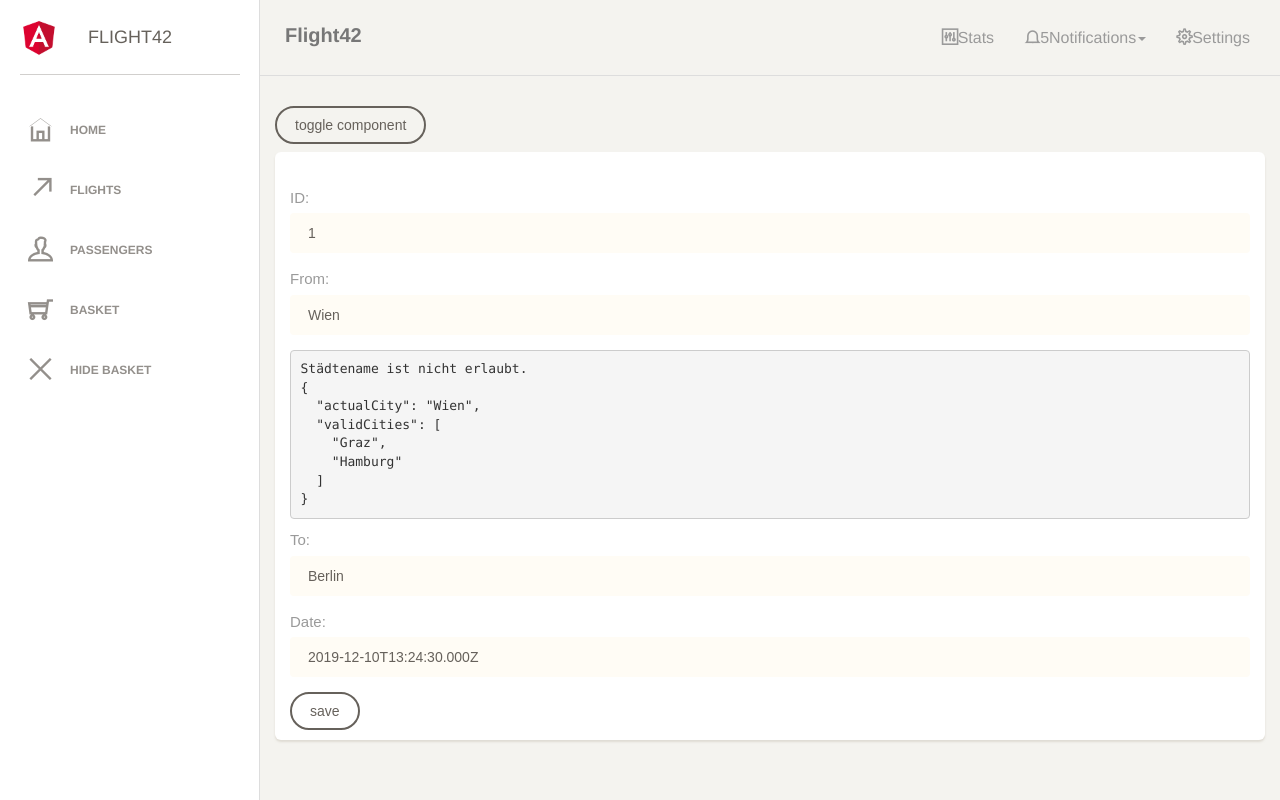
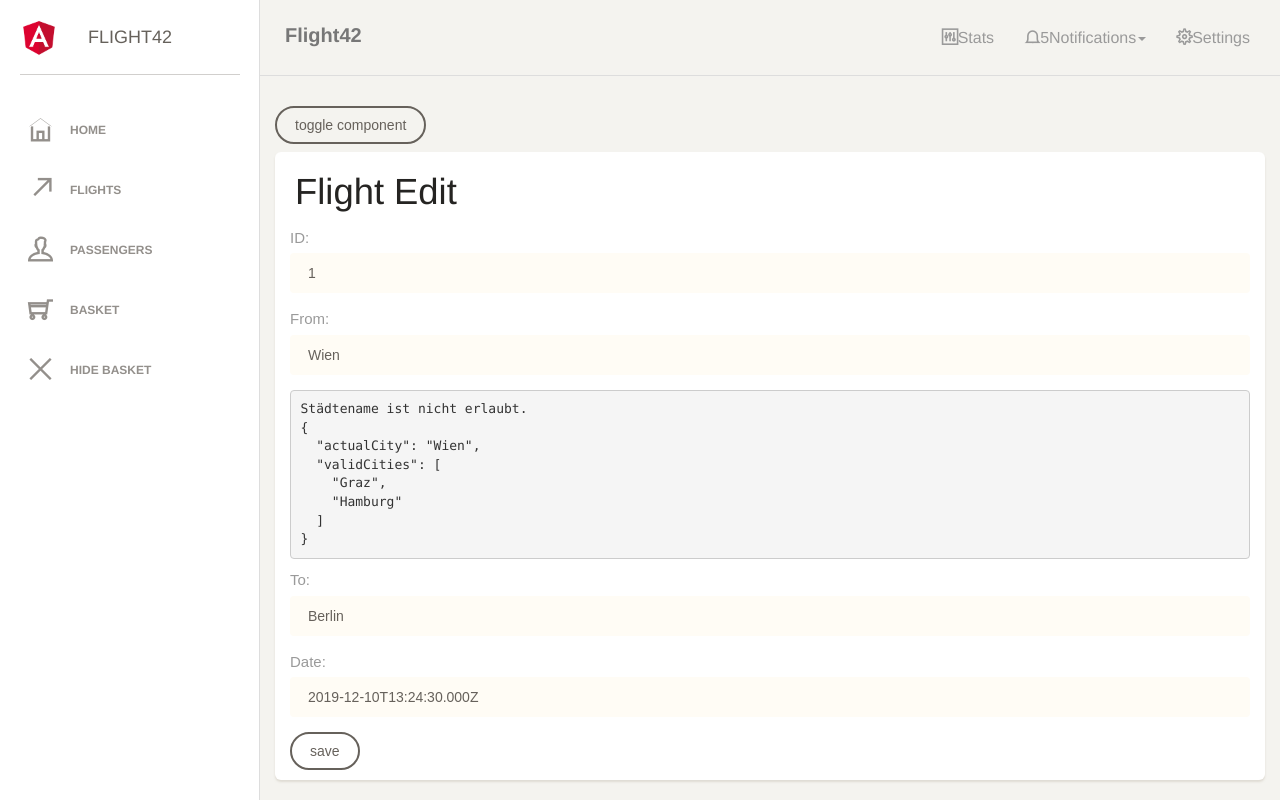
Before and after one commit to mikezks/20191210, an Angular app: page / in a window 1280 px wide. Built offline with nearby package versions, Linux system fonts and the light colour scheme; a web font is replaced by a local one; what src would draw is missing.

Commit message:
RX Forms

```diff
--- a/src/app/flight-booking/flight-edit/flight-edit.component.html
+++ b/src/app/flight-booking/flight-edit/flight-edit.component.html
@@ -1,5 +1,7 @@
 <div class="card">
-    <div class="header"></div>
+    <div class="header">
+        <h2 class="title">Flight Edit</h2>
+    </div>
     <div class="content">
         <form [formGroup]="editForm">
             <div class="form-group">
```
